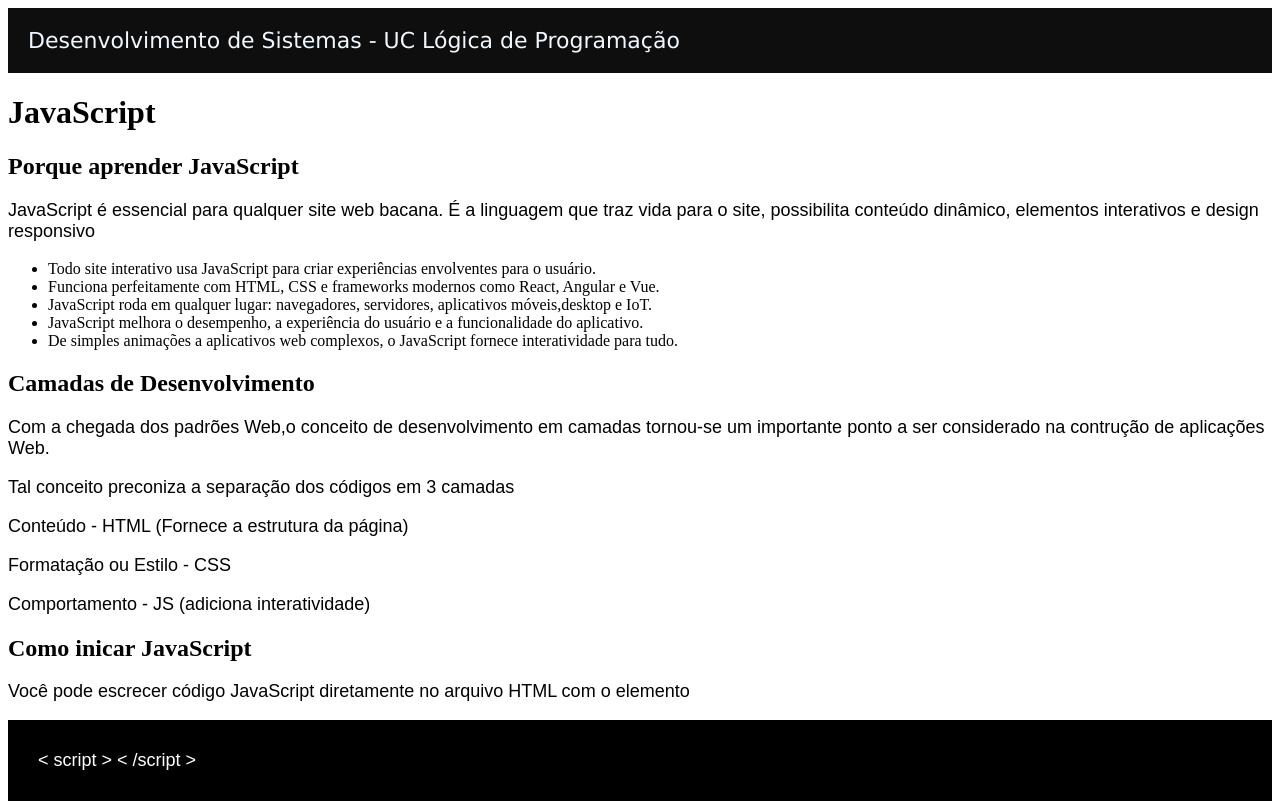
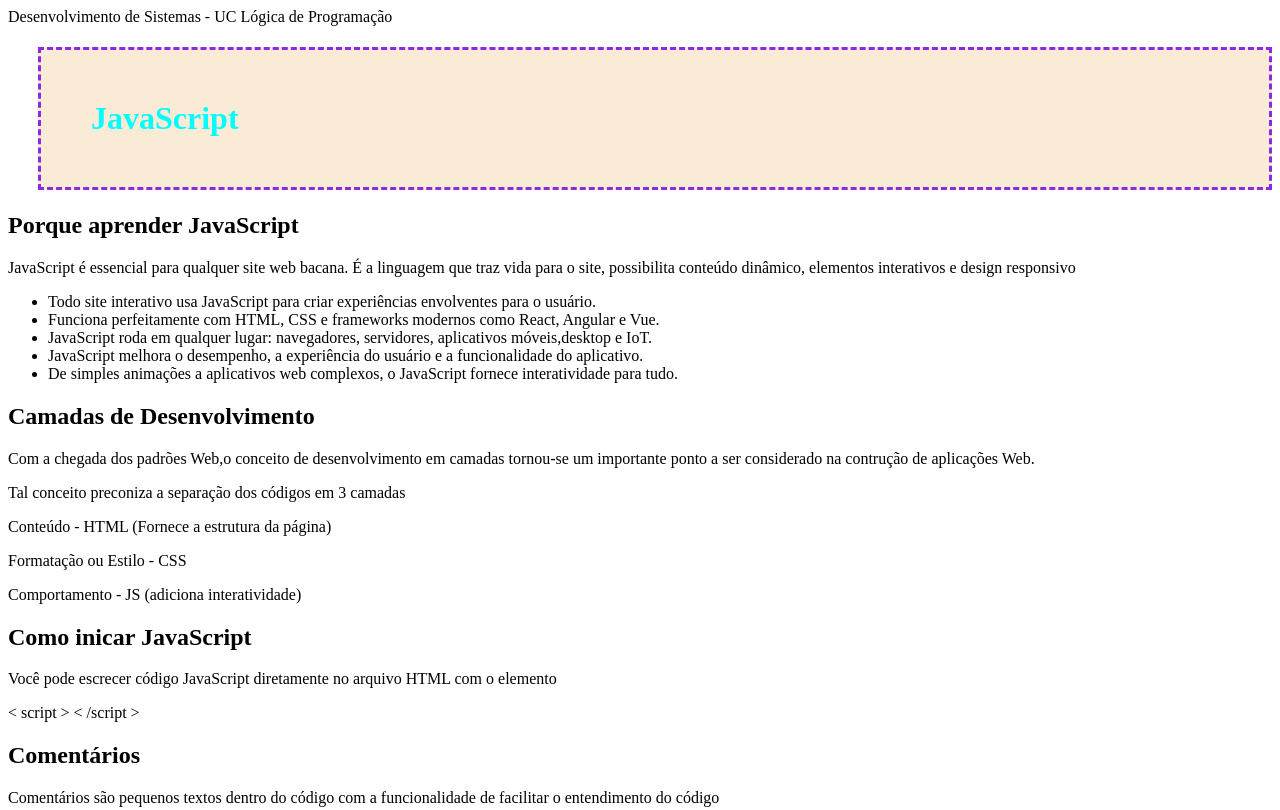
Before and after one commit to devsenaisc/aulahtml, a plain HTML site: page index.html in a window 1280 px wide. Shown: the top 810 px of the page. Drawn offline with Linux system fonts and the light colour scheme.

Commit message:
Add files via upload

```diff
--- a/estilo.css
+++ b/estilo.css
@@ -1,19 +1,28 @@
-p {
-    font-family: Arial, Helvetica, sans-serif;
-    font-size: 18px;
+button {
+    background-color: green;
+    color: white;
+    border-radius: 5px;
 }
 
-header {
-    background-color: rgba(0, 0, 0, 0.947);
-    padding: 20px;
-    font-family: 'Lucida Sans', 'Lucida Sans Regular', 'Lucida Grande', 'Lucida Sans Unicode', Geneva, Verdana, sans-serif;
-    font-size: 22px;
-    font-style: bold;
-    color: aliceblue;
+button:hover {
+    background-color:rgb(25, 89, 25);
+    cursor: pointer;
 }
 
-.code {
-    background-color: black;
-    color: white;
+h1 {
+    background-color: antiquewhite;
+    color: aqua;
+    padding:50px;
+    margin-left: 30px;
+    border-style: dashed;
+    border-color: blueviolet;
+}
+
+.caixa {
     padding: 30px;
+    width: 300px;
+    border-color: black;
+    border: 2px;
+    border-style: solid;
+
 }
```
Also changed, not shown: aulaHtmlTiinM1.html (added, +16 -0 lines).
